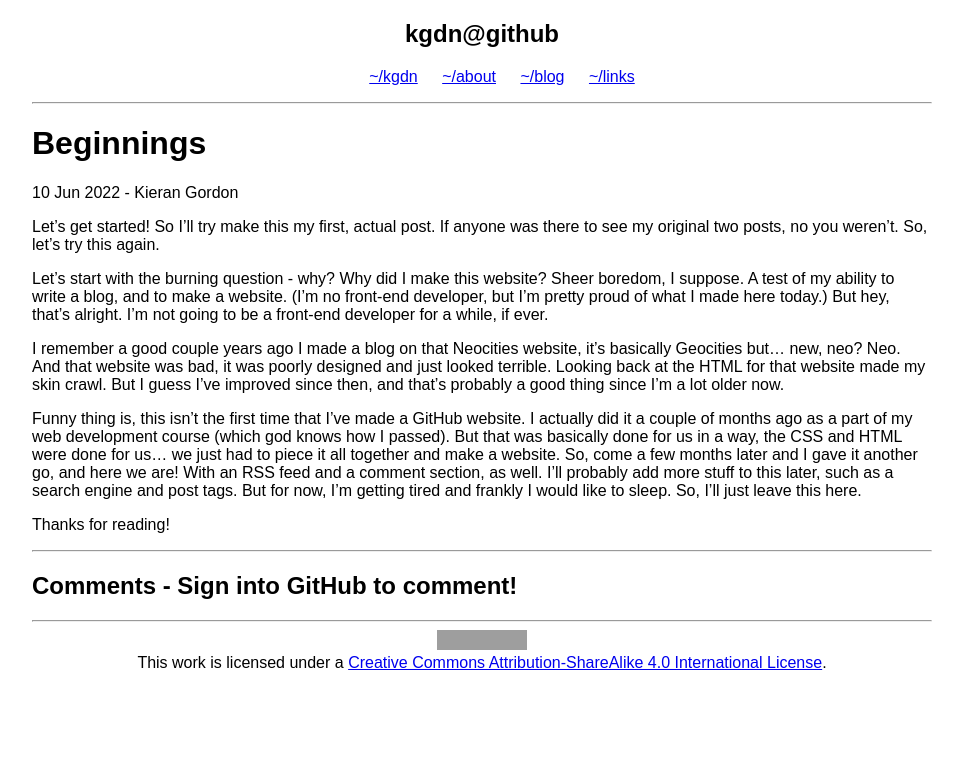
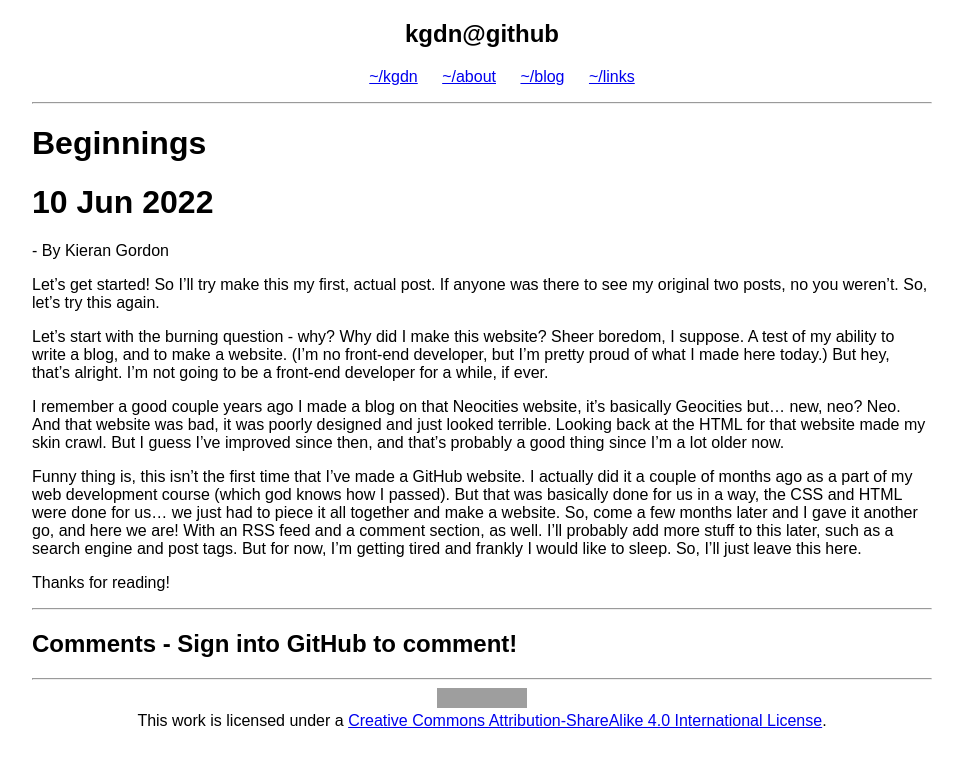
Before and after one commit to kgdn/kgdn.github.io, a Jekyll site: the page built from _posts/2022-06-10-beginnings.md, in a window 1280 px wide. Shown: the top 767 px of the page, without its empty margins (158-1121 px from the left). Built offline with Jekyll 4.4.1, drawn with Linux system fonts in a browser that asks for light colours; comment, search, counter and statistics services are not loaded; grey boxes are pictures that could not be loaded.

Commit message:
Bolden date in post.html

```diff
--- a/_layouts/post.html
+++ b/_layouts/post.html
@@ -1,7 +1,7 @@
 ---
 layout: default
 ---
-<p class="meta">{{ page.date | date_to_string }} - {{ page.author }}</p>
+<p class="meta"><h1>{{ page.date | date_to_string }}</h1> - By {{ page.author }}</p>
 <div class="post">
 {{ content }}
 {% include utterances.html %}
```
